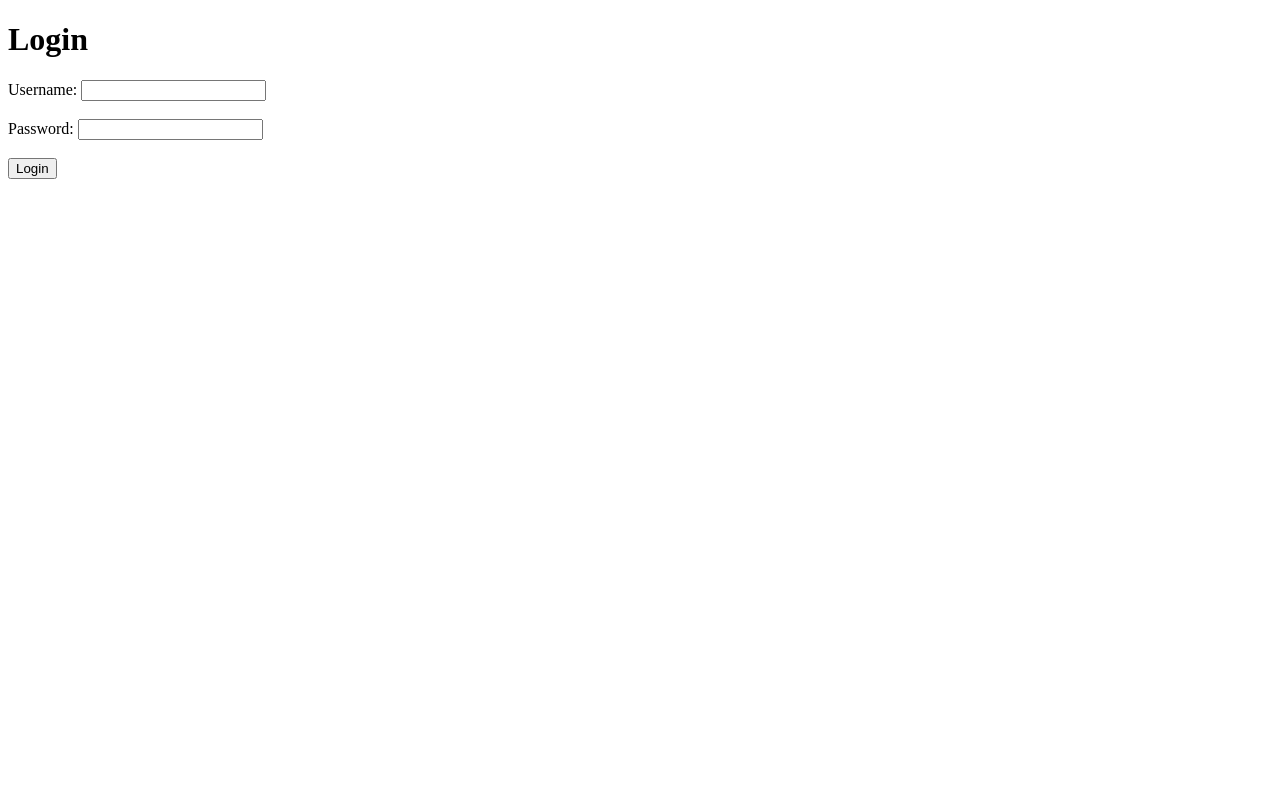
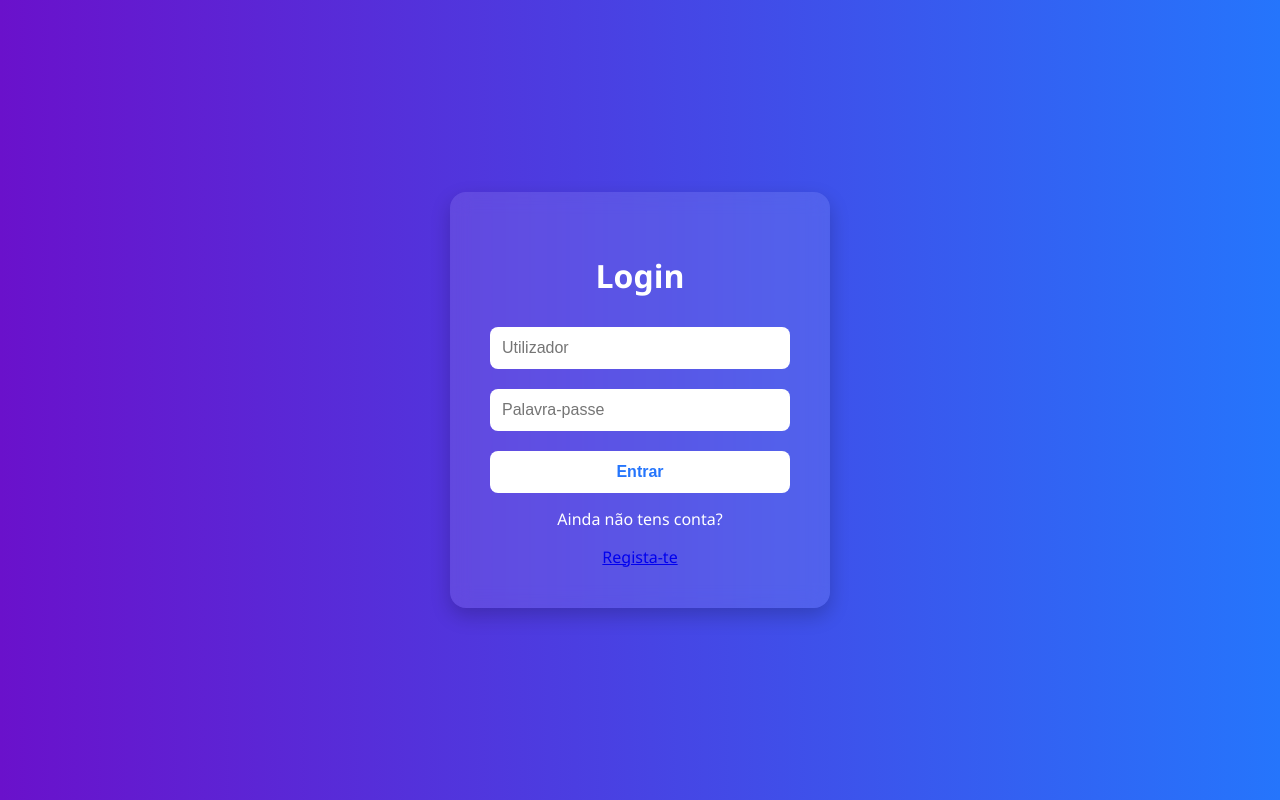
Before and after one commit to RGrave22/SegSoft-Project-1, a website: page auth-server/public/login.html in a window 1280 px wide. Drawn offline with Linux system fonts and the light colour scheme.

Commit message:
css html basicos e mudancas nas pastas

```diff
--- /dev/null
+++ b/auth-server/public/css/login.css
@@ -0,0 +1,57 @@
+body {
+   margin: 0;
+   font-family: 'Segoe UI', Tahoma, Geneva, Verdana, sans-serif;
+   background: linear-gradient(to right, #6a11cb, #2575fc);
+   color: white;
+   display: flex;
+   justify-content: center;
+   align-items: center;
+   height: 100vh;
+   text-align: center;
+ }
+
+ .login-container {
+   background-color: rgba(255, 255, 255, 0.1);
+   padding: 40px;
+   border-radius: 16px;
+   box-shadow: 0 8px 20px rgba(0, 0, 0, 0.2);
+   backdrop-filter: blur(10px);
+   width: 300px;
+ }
+
+ h1 {
+   font-size: 2rem;
+   margin-bottom: 20px;
+   color: white;
+ }
+
+ form {
+   display: flex;
+   flex-direction: column;
+ }
+
+ input[type="text"],
+ input[type="password"] {
+   padding: 12px;
+   margin: 10px 0;
+   border: none;
+   border-radius: 8px;
+   font-size: 1rem;
+ }
+
+ button {
+   padding: 12px;
+   background-color: white;
+   color: #2575fc;
+   border: none;
+   border-radius: 8px;
+   font-weight: bold;
+   font-size: 1rem;
+   cursor: pointer;
+   transition: background-color 0.3s ease;
+   margin-top: 10px;
+ }
+
+ button:hover {
+   background-color: #e3e3e3;
+ }
--- a/auth-server/public/login.html
+++ b/auth-server/public/login.html
@@ -1,18 +1,22 @@
 <!DOCTYPE html>
 <html lang="en">
 <head>
-    <meta charset="UTF-8">
-    <meta name="viewport" content="width=device-width, initial-scale=1.0">
-    <title>Login</title>
+  <meta charset="UTF-8" />
+  <meta name="viewport" content="width=device-width, initial-scale=1.0"/>
+  <title>Login</title>
+  <link rel="stylesheet" type="text/css" href="css/login.css" />
 </head>
 <body>
-<h1>Login</h1>
-<form action="/login" method="POST">
-    <label for="username">Username:</label>
-    <input type="text" id="username" name="username" required><br><br>
-    <label for="password">Password:</label>
-    <input type="password" id="password" name="password" required><br><br>
-    <input type="submit" value="Login">
-</form>
+  <div class="login-container">
+    <h1>Login</h1>
+    <form method="POST" action="/login">
+      <input type="text" name="username" placeholder="Utilizador" required />
+      <input type="password" name="password" placeholder="Palavra-passe" required />
+      <button type="submit">Entrar</button>
+    </form>
+
+    <p style="margin-top: 15px;">Ainda não tens conta?</p>
+    <a href="/register" class="register-button">Regista-te</a>
+  </div>
 </body>
 </html>
--- a/auth-server/server.js
+++ b/auth-server/server.js
@@ -14,7 +14,7 @@ const db = new sqlite3.Database(':memory:');
 const port = 9000;
 
 
-app.use(express.static(path.join(__dirname, 'public')));
+app.use(express.static(path.join(__dirname,'public')));
 
 routes(app, db);
 
--- /dev/null
+++ b/client-app/www/css/style.css
@@ -0,0 +1,31 @@
+body {
+   margin: 0;
+   font-family: 'Segoe UI', Tahoma, Geneva, Verdana, sans-serif;
+   background: linear-gradient(to right, #6a11cb, #2575fc);
+   color: white;
+   display: flex;
+   justify-content: center;
+   align-items: center;
+   height: 100vh;
+   flex-direction: column;
+   text-align: center;
+ }
+
+ h1 {
+   font-size: 2.5rem;
+   margin-bottom: 1rem;
+ }
+
+ a {
+   padding: 12px 24px;
+   background-color: white;
+   color: #2575fc;
+   border-radius: 8px;
+   text-decoration: none;
+   font-weight: bold;
+   transition: background-color 0.3s ease;
+ }
+
+ a:hover {
+   background-color: #e3e3e3;
+ }
```
Also changed, not shown: auth-server/public/register.html (added, +24 -0 lines), client-app/app.js (added, +33 -0 lines), client-app/public/index.html (deleted, +0 -11 lines), client-app/server.js (deleted, +0 -34 lines), client-app/www/index.html (added, +13 -0 lines), package.json (added, +21 -0 lines), 1 other file.
